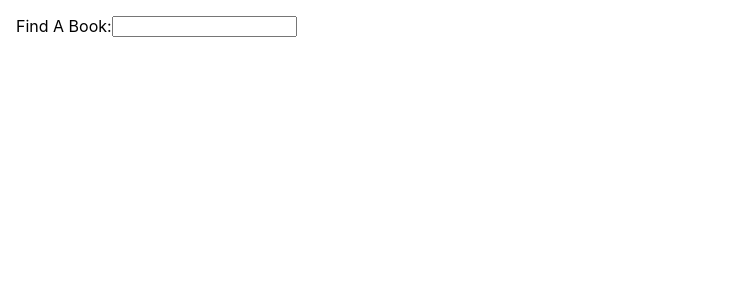
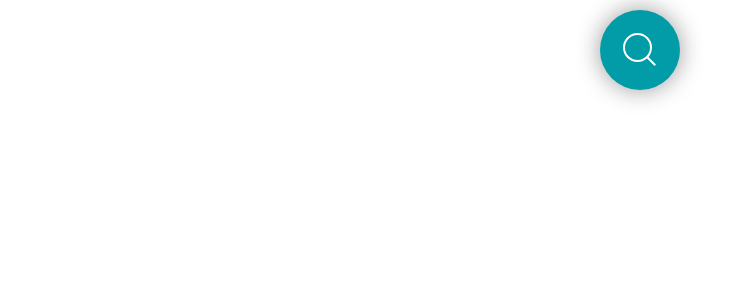
Before and after one commit to madden-man/BeYourBestShelf, a React (Create React App) app: page / in a window 1280 px wide. Shown: the top 300 px of the page, without its empty margins (0-738 px from the left). Built offline with nearby package versions, Linux system fonts and the light colour scheme.

Commit message:
did a bunch of front end and hooked up volume search

```diff
--- a/package.json
+++ b/package.json
@@ -6,6 +6,7 @@
     "@testing-library/jest-dom": "^5.17.0",
     "@testing-library/react": "^13.4.0",
     "@testing-library/user-event": "^13.5.0",
+    "axios": "^1.6.7",
     "react": "^18.2.0",
     "react-dom": "^18.2.0",
     "react-scripts": "5.0.1",
--- a/src/components/SearchBar.jsx
+++ b/src/components/SearchBar.jsx
@@ -1,14 +1,33 @@
-import { useState } from "react";
+import { useState } from "react"
+import { bookSearch } from '../utils/api';
+
+import { SearchResults } from './SearchResults';
 
 import './search.css';
 
 export const SearchBar = () => {
     const [term, setTerm] = useState('');
+    const [searchResults, setSearchResults] = useState([]);
+
+    const onSearch = async (term) => {
+        setTerm(term);
+        if (term.length) {
+            const books = await bookSearch(term.replaceAll(/ /g, '+', setSearchResults));
+            setSearchResults(books);
+        } else {
+            setSearchResults([]);
+        }
+    };
 
     return (
         <div className="search">
-            <span>Find A Book: </span>
-            <input type="text" className="search__bar" value={term} onKeyDown={(e) => setTerm(e.value)} />
+            <div className="search__bar">
+                <div className="search__container">
+                    <input type="text" placeholder="Search..." className="search__input" value={term} onChange={(e) => onSearch(e.target.value)} />
+                    <div className="search__icon"></div>
+                </div>
+            </div>
+            <SearchResults results={searchResults} />
         </div>
     )
 }
--- /dev/null
+++ b/src/components/SearchResults.jsx
@@ -0,0 +1,18 @@
+
+
+export const SearchResults = ({ results }) => {
+
+    const addToShelf = (result) => {
+        console.log(result);
+    }
+
+    return (
+        <div className="search__results">
+            {results.map(({ volumeInfo: { title }}) =>
+            <div className="search__result" key={title}>
+                <span>{title.substring(0, 30)}{title.length > 30 && '...'}</span>
+                <button onClick={(e) => addToShelf(title)} className="search__plus">+</button>
+            </div>)}
+        </div>
+    )
+}
--- a/src/components/search.css
+++ b/src/components/search.css
@@ -1,6 +1,171 @@
+@import url('https://fonts.googleapis.com/css?family=Inconsolata:700');
+
 .search {
+    display: flex;
+    flex-direction: column;
+    position: relative;
+    align-items: center;
+}
+
+
+@keyframes fadeInDown {
+    0% {
+       opacity: 0;
+       transform: translateY(-100px);
+    }
+    100% {
+       opacity: 1;
+       transform: translateY(0);
+    }
+ }
+
+.search__results {
+    display: flex;
+    flex-direction: column;
+    max-width: 450px;
+    color: white;
+    animation-name: fadeInDown;
+    animation-duration: 2s;
+}
+
+.search__result {
+    background: #019ca8;
+    border-radius: 8px;
+    border: 1px ridge black;
+    margin-bottom: 0.25rem;
+    box-shadow: 0 0 25px 0 rgba(0, 0, 0, 0.4);
+    text-shadow: 0 0 10px #019ca8;
+    letter-spacing: 0.1em;
+    font-family: 'Inconsolata', monospace;
+    padding: 0.5rem 1rem;
+}
+
+
+
+
+/* all the search bar shtuff */
+
+.search__bar {
     display: flex;
     width: 100%;
     margin: 1rem;
     flex-direction: row;
+    justify-content: center;
+    height: 75px;
 }
+
+.search__container {
+  position: absolute;
+  margin: auto;
+  top: 50px;
+  left: 0;
+  right: 0;
+}
+
+.search__icon {
+    position: absolute;
+    margin: auto;
+    top: 0;
+    right: 0;
+    bottom: 0;
+    left: 0;
+    width: 80px;
+    height: 80px;
+    background: #019ca8;
+    border-radius: 50%;
+    transition: all 1s;
+    z-index: 4;
+    box-shadow: 0 0 25px 0 rgba(0, 0, 0, 0.4);
+    /* box-shadow: 0 0 25px 0 #019ca8; */
+    &:hover {
+      cursor: pointer;
+    }
+    &::before {
+      content: "";
+      position: absolute;
+      margin: auto;
+      top: 22px;
+      right: 0;
+      bottom: 0;
+      left: 22px;
+      width: 12px;
+      height: 2px;
+      background: white;
+      transform: rotate(45deg);
+      transition: all .5s;
+    }
+    &::after {
+      content: "";
+      position: absolute;
+      margin: auto;
+      top: -5px;
+      right: 0;
+      bottom: 0;
+      left: -5px;
+      width: 25px;
+      height: 25px;
+      border-radius: 50%;
+      border: 2px solid white;
+      transition: all .5s;
+    }
+}
+.search__container input {
+    font-family: 'Inconsolata', monospace;
+    position: absolute;
+    margin: auto;
+    top: 0;
+    right: 0;
+    bottom: 0;
+    left: 0;
+    width: 50px;
+    height: 50px;
+    outline: none;
+    border: none;
+    /* border-bottom: 1px solid rgba(255, 255, 255, 0.2); */
+    background: #019ca8;
+    color: white;
+    text-shadow: 0 0 10px #019ca8;
+    padding: 0 80px 0 20px;
+    border-radius: 30px;
+    box-shadow: 0 0 25px 0 #019ca8,
+                0 20px 25px 0 rgba(0, 0, 0, 0.2);
+    /* box-shadow: inset 0 0 25px 0 rgba(0, 0, 0, 0.5); */
+    transition: all 1s;
+    opacity: 0;
+    z-index: 5;
+    font-weight: bolder;
+    letter-spacing: 0.1em;
+    &:hover {
+      cursor: pointer;
+    }
+    &:focus {
+      width: 300px;
+      opacity: 1;
+      cursor: text;
+    }
+    &:focus ~ .search {
+      right: -250px;
+      background: #151515;
+      z-index: 6;
+      &::before {
+        top: 0;
+        left: 0;
+        width: 25px;
+      }
+      &::after {
+        top: 0;
+        left: 0;
+        width: 25px;
+        height: 2px;
+        border: none;
+        background: white;
+        border-radius: 0%;
+        transform: rotate(-45deg);
+      }
+    }
+    &::placeholder {
+      color: white;
+      opacity: 0.5;
+      font-weight: bolder;
+    }
+}
--- /dev/null
+++ b/src/utils/api.js
@@ -0,0 +1,26 @@
+import axios from 'axios';
+const API_KEY = 'AIzaSyBoBAc_kzpoN2V0ycAqwVfUTRlU8jHIr1A';
+
+export const setBookState = (volumes) => {
+    for (let i = 0; i < volumes.items.length; i++) {
+        let item = volumes.items[i];
+        // in production code, item.text should have the HTML entities escaped.
+        document.getElementById("volumes").innerHTML += "<br>" + item.volumeInfo.title;
+      }
+    }
+
+export const bookSearch = async (term) => {
+    try {
+        const {
+            data: {
+                items
+            }
+        } = await axios.get(
+            `https://www.googleapis.com/books/v1/volumes?q=${term}&key=${API_KEY}`,
+        );
+
+        return items;
+    } catch (e) {
+        console.log(`failure: ${e}`);
+    }
+}
--- a/src/views/HomeView.jsx
+++ b/src/views/HomeView.jsx
@@ -8,11 +8,11 @@ export const HomeView = () => {
         <div>
 
             <SearchBar />
-            {shelves.map((shelf) => {
-                <div>
+            {shelves.map((shelf) =>
+                <div id="volumes">
                     {shelf}
                 </div>
-            })}
+            )}
         </div>
-    )
+    );
 }
```
Also changed, not shown: 1 other file (tests, documents, lock files or other folders).
